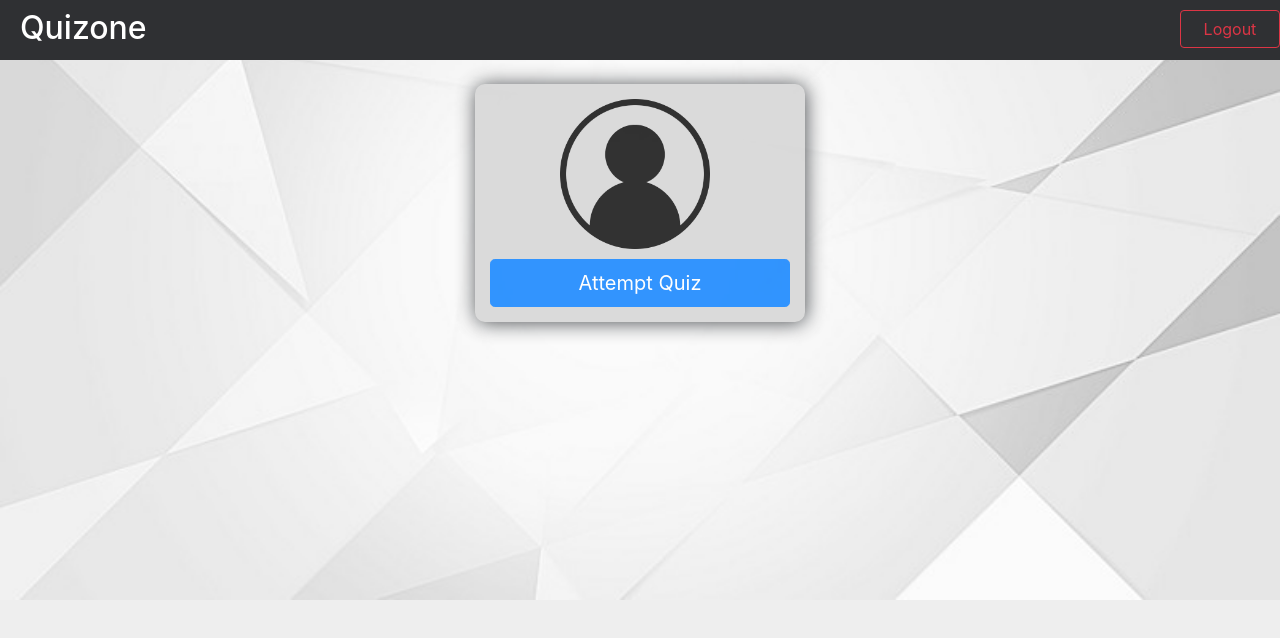
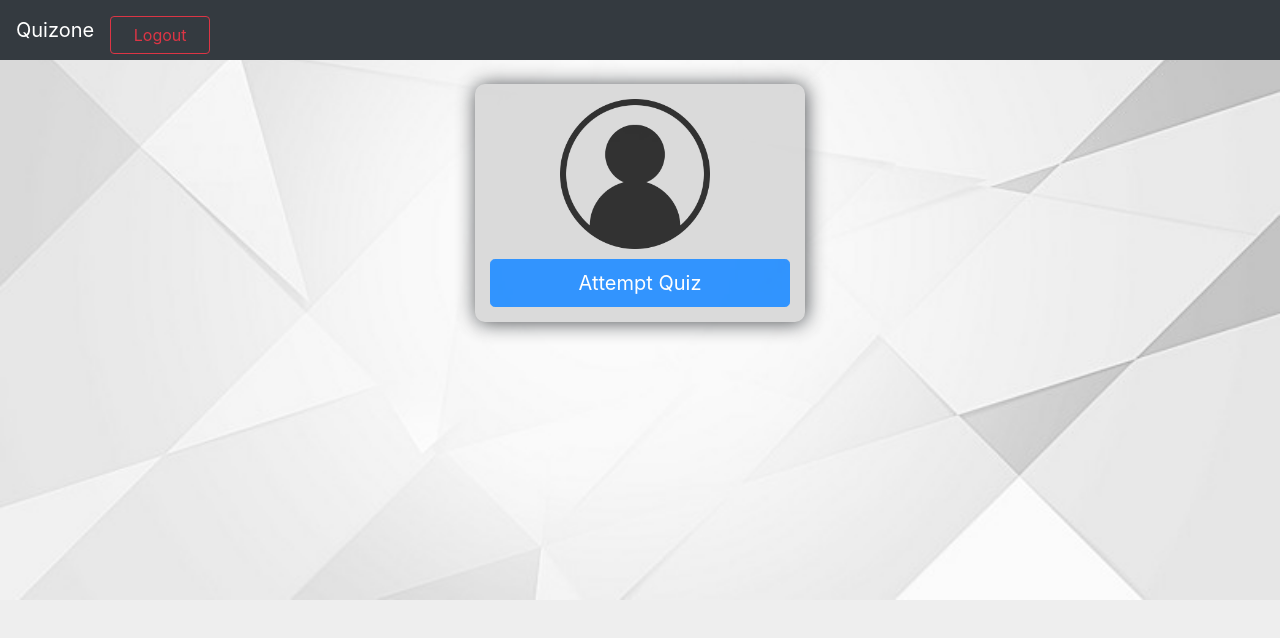
Before and after one commit to mdaniyalaslam/quizAppJS, a plain HTML site: page public/studentsPannel.html in a window 1280 px wide. Drawn offline with Linux system fonts and the light colour scheme.

Commit message:
working on header

```diff
--- a/public/studentsPannel.html
+++ b/public/studentsPannel.html
@@ -33,7 +33,7 @@
 
 
       <!-- HEADER -->
-      <div class="row" id="header">
+      <!-- <div class="row" id="header">
           <div id="logo" class="col-sm-4">
               <h1>Quizone</h1>
           </div>
@@ -42,7 +42,14 @@
           <div class="col-sm-4">
               <button class="btn btn-outline-danger logout-btn" onclick="location = 'index.html'">Logout</button>
           </div>
-      </div>
+      </div> -->
+      <nav id="header" class="navbar navbar-expand-lg navbar-dark bg-dark">
+          <a class="navbar-brand" href="#">Quizone</a>
+          <button  class="btn btn-outline-danger logout-btn" type="submit">Logout</button>
+      </nav>
+
+
+
 <br>
   <div class="row">
     <div class="col-sm-4"></div>
```
